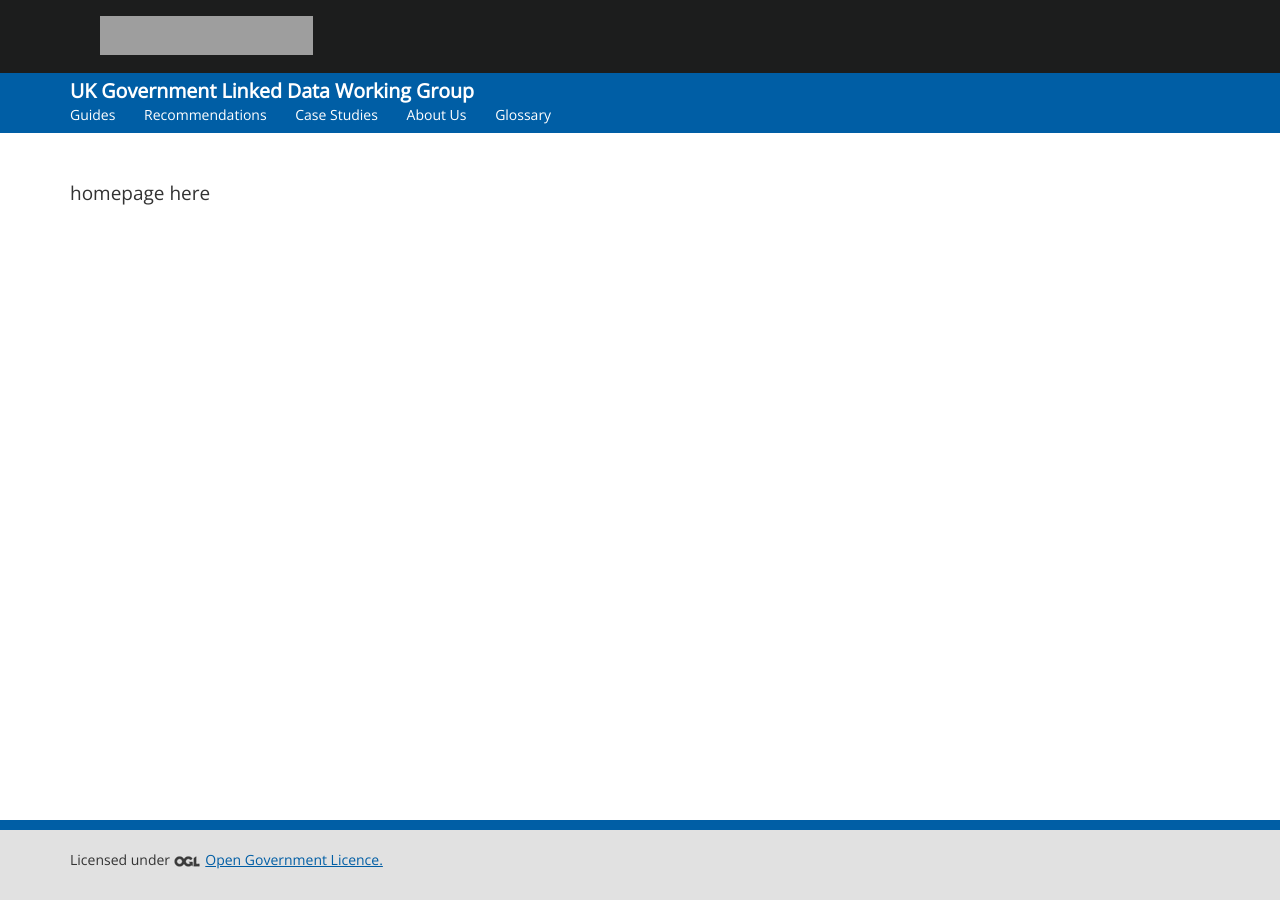
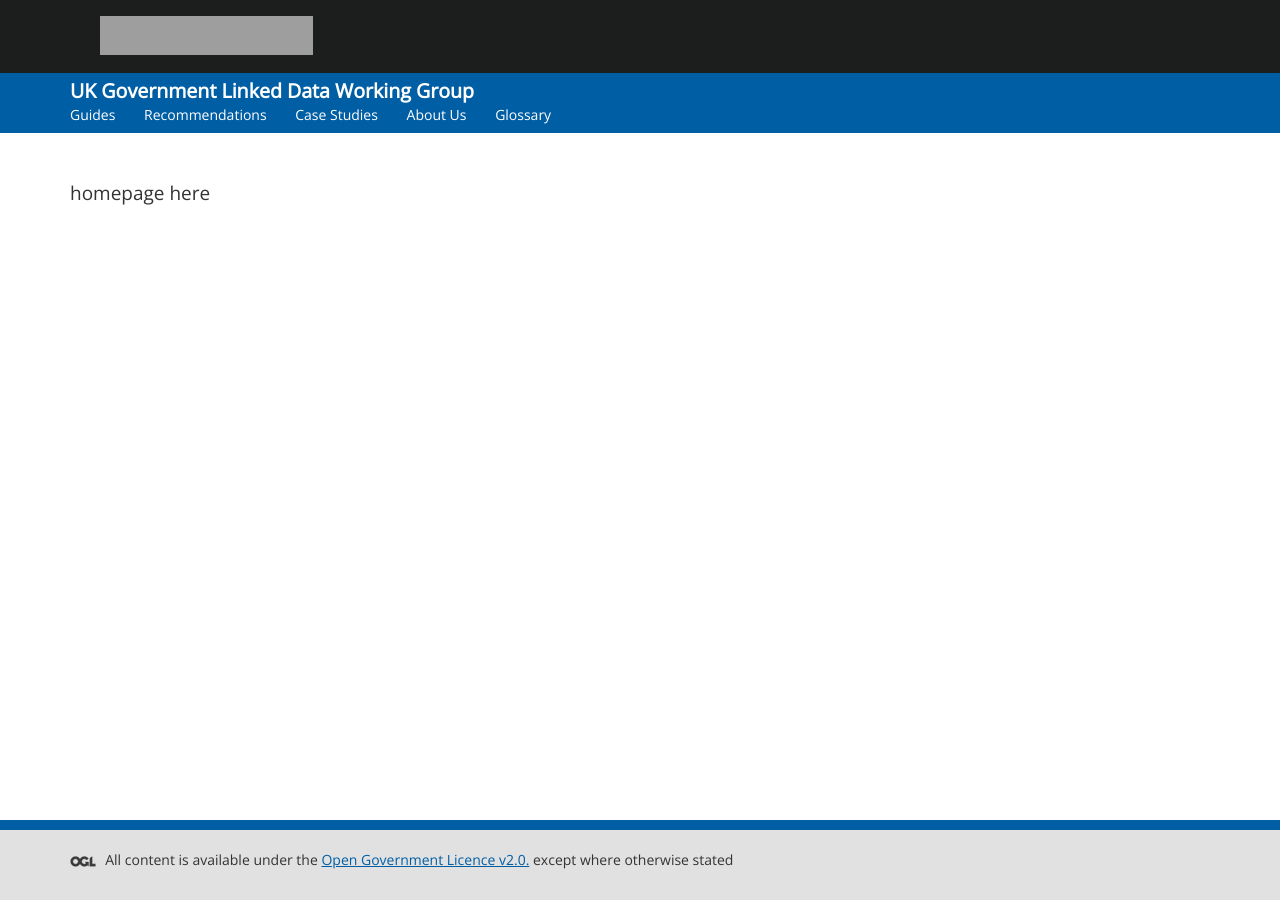
Before and after one commit to UKGovLD/ukgovldwg, a Jekyll site: the page built from index.md, in a window 1280 px wide. Built offline with Jekyll 4.4.1, drawn with Linux system fonts in a browser that asks for light colours; grey boxes are pictures that could not be loaded.

Commit message:
updated base licence text

```diff
--- a/_layouts/base.html
+++ b/_layouts/base.html
@@ -37,7 +37,7 @@
     <footer>
         <div class="liner">
             <div class="container">
-                <p>Licensed under  <a href="http://www.nationalarchives.gov.uk/doc/open-government-licence/version/2/"><img src="{{ site.rootpath }}/assets/images/ogl-symbol.png" alt="OGL">Open Government Licence.</a></p>
+                <p><a href="http://www.nationalarchives.gov.uk/doc/open-government-licence/version/2/"><img src="{{ site.rootpath }}/assets/images/ogl-symbol.png" alt="OGL"></a> All content is available under the <a href="http://www.nationalarchives.gov.uk/doc/open-government-licence/version/2/">Open Government Licence v2.0.</a> except where otherwise stated</p>
             </div>
         </div>
     </footer>
```
